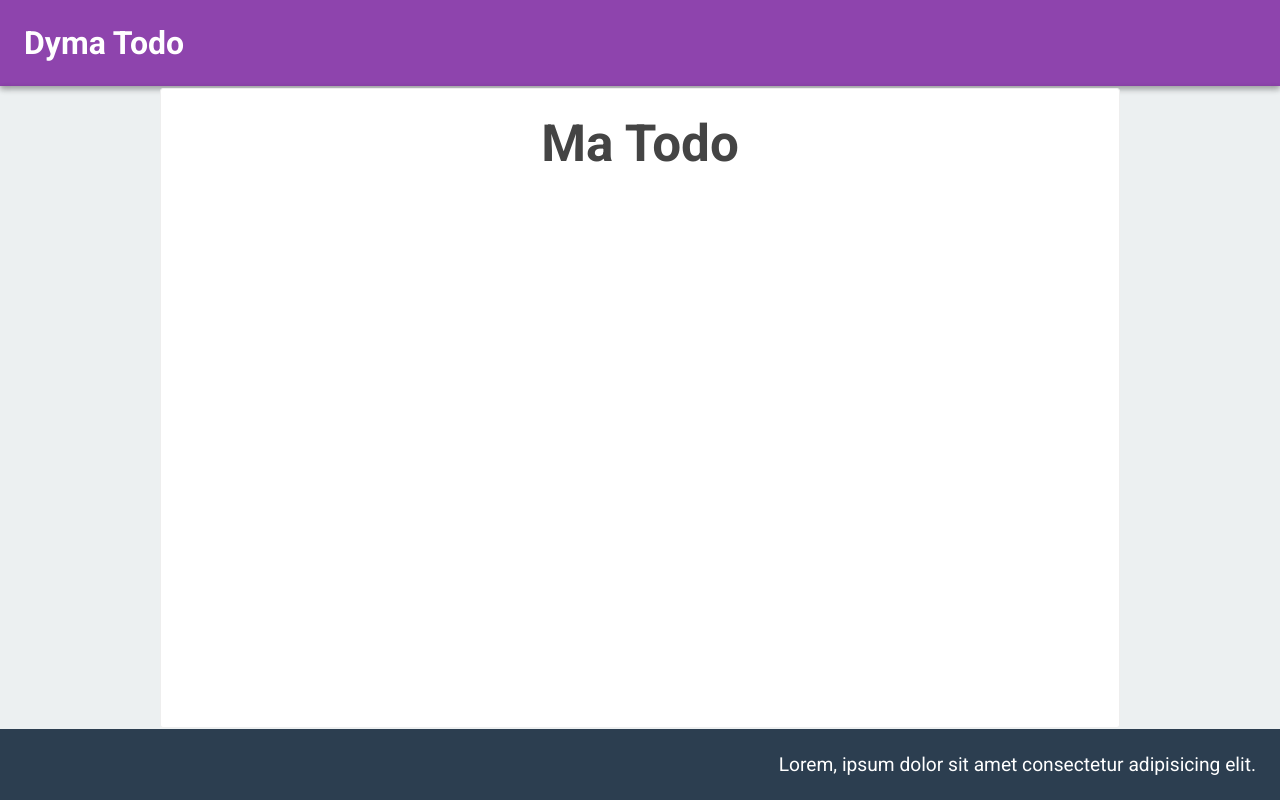
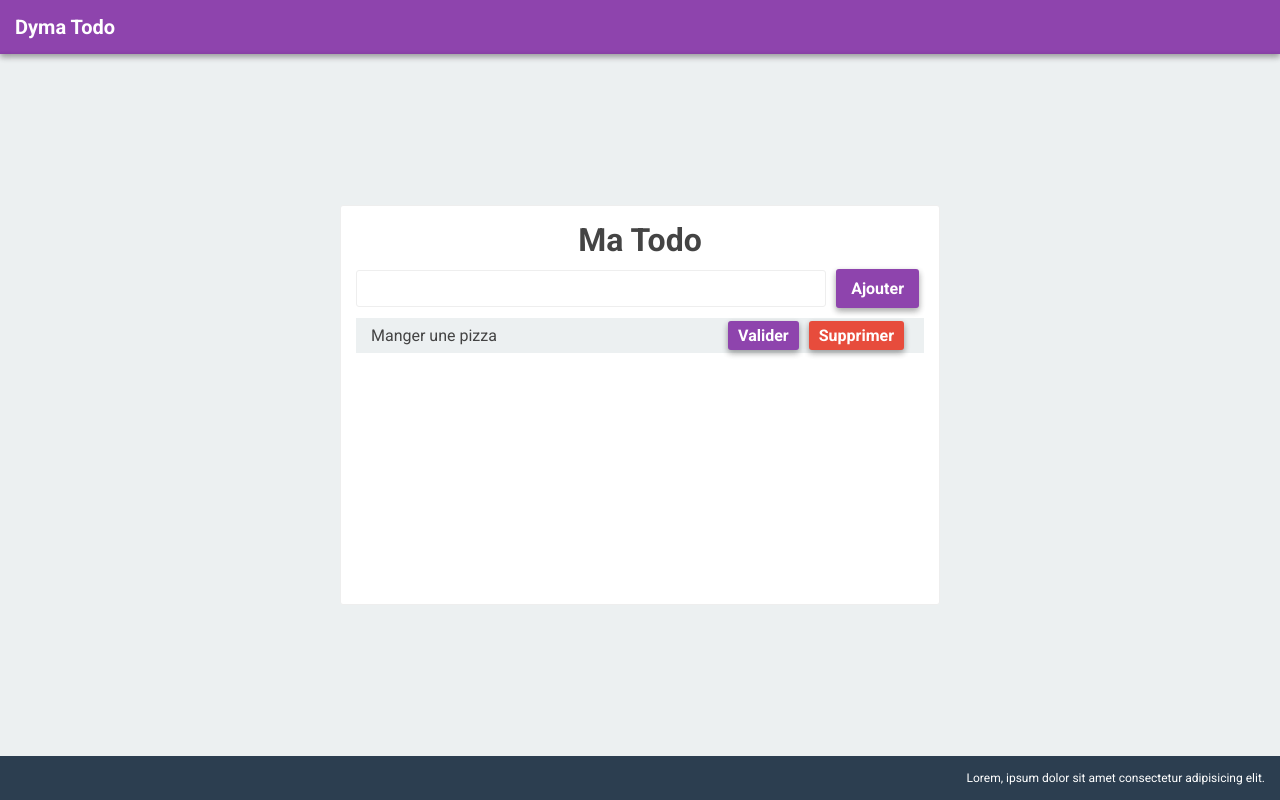
Before and after one commit to khersinpro/todo_php, a PHP site: page / in a window 1280 px wide. Run offline with PHP 8.4, Linux system fonts and the light colour scheme.

Commit message:
adding style , validate Todo logic

```diff
--- /dev/null
+++ b/data/todos.json
@@ -0,0 +1 @@
+[{"name":"Manger une pizza","done":false,"id":1666375255}]
--- a/index.php
+++ b/index.php
@@ -1,21 +1,77 @@
+<?php
+const ERROR_REQUIRED = 'Veuillez renseigner une todo';
+const ERROR_TOO_SHORT = 'Veuillez entrer au moins 5 caractéres';
+
+$filename = __DIR__."/data/todos.json";
+$error = '';
+$todo = '';
+$todos = [];
+
+// Verification de l'existance du fichier todos.json
+if(file_exists($filename)) {
+    $data = file_get_contents($filename);     // Récupération des données stocket dans le fichier todos.json
+    $todos = json_decode($data, true) ?? [];  // true pour recupérer un tableau a la place d'un objet
+}
+
+if($_SERVER['REQUEST_METHOD'] === 'POST') {
+    // filtre l'input des caractéres speciaux et les remplace , empeche les attaques XSS
+    $_POST = filter_input_array(INPUT_POST, FILTER_SANITIZE_FULL_SPECIAL_CHARS);
+    // Récupération du todo
+    $todo = $_POST['todo'] ?? "";
+
+    // Gestion d'erreur
+    if(!$todo) {
+        $error = ERROR_REQUIRED;
+    } elseif(mb_strlen($todo) < 5) {
+        $error = ERROR_TOO_SHORT;
+    }
+
+    // Si aucune erreur, on ajoute la todo dans la var todos et on le place dans data.json en format json
+    if(!$error) {
+        $todos = [...$todos, [
+            'name' => $todo,
+            'done' => false,
+            'id' => time() // time retourne le nombre de miliseconde depuis 1970
+        ]];
+        file_put_contents($filename, json_encode($todos));
+    }
+
+}
+
+?>
+
 <!DOCTYPE html>
 <html lang="fr">
+
 <head>
     <?php include_once './includes/head.php' ?>
     <title>Todo PHP</title>
 </head>
+
 <body>
     <div class="container">
         <?php require_once './includes/header.php' ?>
         <div class="content">
             <div class="todo-container">
                 <h1>Ma Todo</h1>
-                <div class="todo-form">
-
-                </div>
-                <div class="todo-list">
-
-                </div>
+                <form class="todo-form" action='/' method="post">
+                    <input name='todo' value="<?= $todo ?>" type="text">
+                    <button class="btn btn-primary" type="submit">Ajouter</button>
+                </form>
+                <?php if ($error) : ?>
+                    <p class="text-danger"><?= $error ?></p>
+                <?php endif; ?>
+                <ul class="todo-list">
+                    <?php foreach($todos as $t): ?>
+                        <li class="todo-item <?= $t['done'] ? "low-opacity" : "" ?>">
+                            <span class="todo-name"><?= $t['name'] ?></span>
+                            <a href="/edit-todo.php?id=<?= $t['id'] ?>">
+                                <button class="btn btn-primary btn-small">Valider</button>
+                            </a>
+                            <button class="btn btn-danger btn-small">Supprimer</button>
+                        </li>
+                    <?php endforeach ?>
+                </ul>
             </div>
         </div>
         <?php include_once './includes/footer.php' ?>
--- a/public/css/style.css
+++ b/public/css/style.css
@@ -8,6 +8,7 @@
     --text-color-light:#fff;
     --box-shadow: rgba(0, 0, 0, 0.16) 0px 3px 6px, rgba(0, 0, 0, 0.23) 0px 3px 6px;
     --border: 1px solid #eee;
+    --danger: #e74c3c;
 }
 
 *{
@@ -16,9 +17,15 @@
     box-sizing: border-box;
     font-family: var(--font-familiy);
 }
-body{
+body, html{
     background-color: var(--backgroud-light);
     font-size: 10px;
+}
+ul{
+    list-style: none;
+}
+h1{
+    margin-bottom: 1rem;
 }
 
 /* Container */
@@ -27,6 +34,42 @@ body{
     min-height: 100vh;
     display: flex;
     flex-direction: column;
+}
+
+/* Text */
+.text-danger{
+    color: var(--danger);
+    font-size: 1.2rem;
+    font-weight: 700;
+    margin: 5px 0;
+}
+
+/* Buttons */
+.btn{
+    background: #fff;
+    font-weight: 700;
+    color: var(--text-color);
+    font-size: 1.6rem;
+    border: 0;
+    padding: 10px 15px;
+    cursor: pointer;
+    border-radius: 3px;
+    margin: 0 5px;
+    box-shadow: var(--box-shadow);
+}
+.btn-primary{
+    background: var(--primary);
+    color: var(--text-color-light);
+}
+.btn-danger{
+    background-color: var(--danger);
+    color: var(--text-color-light);
+}
+.btn-small{
+    padding: 5px 10px;
+}
+.low-opacity{
+    opacity: 0.5;
 }
 
 /* Header */
@@ -74,3 +117,34 @@ footer{
 .todo-container h1{
     text-align: center;
 }
+
+/* Form */
+.todo-form{
+    display: flex;
+    align-items: center;
+    flex-direction: row nowrap;
+    margin-bottom: 10px;
+}
+.todo-form input{
+    flex: 1;
+    margin-right: 0.5rem;
+    border: var(--border);
+    border-radius: 3px;
+    padding: 10px 15px;
+}
+
+/* Todo list */
+.todo-item{
+    display: flex;
+    flex-direction: row;
+    align-items: center;
+    margin-bottom: 0.5rem;
+    padding: 0.3rem 1.5rem ;
+}
+.todo-item:nth-child(odd){
+    background-color: var(--backgroud-light);
+}
+.todo-name{
+    flex: 1;
+    margin-right: 0.5rem;
+}
```
Also changed, not shown: edit-todo.php (added, +15 -0 lines).
